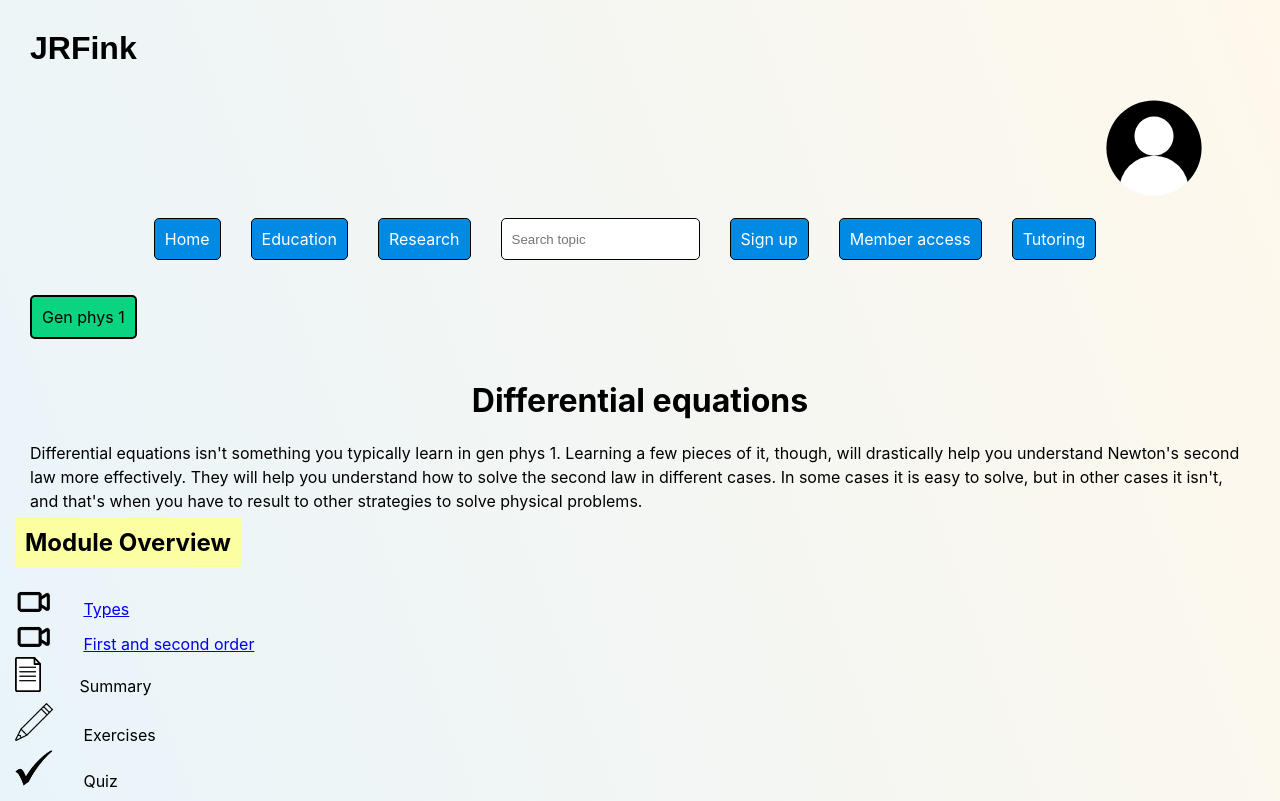
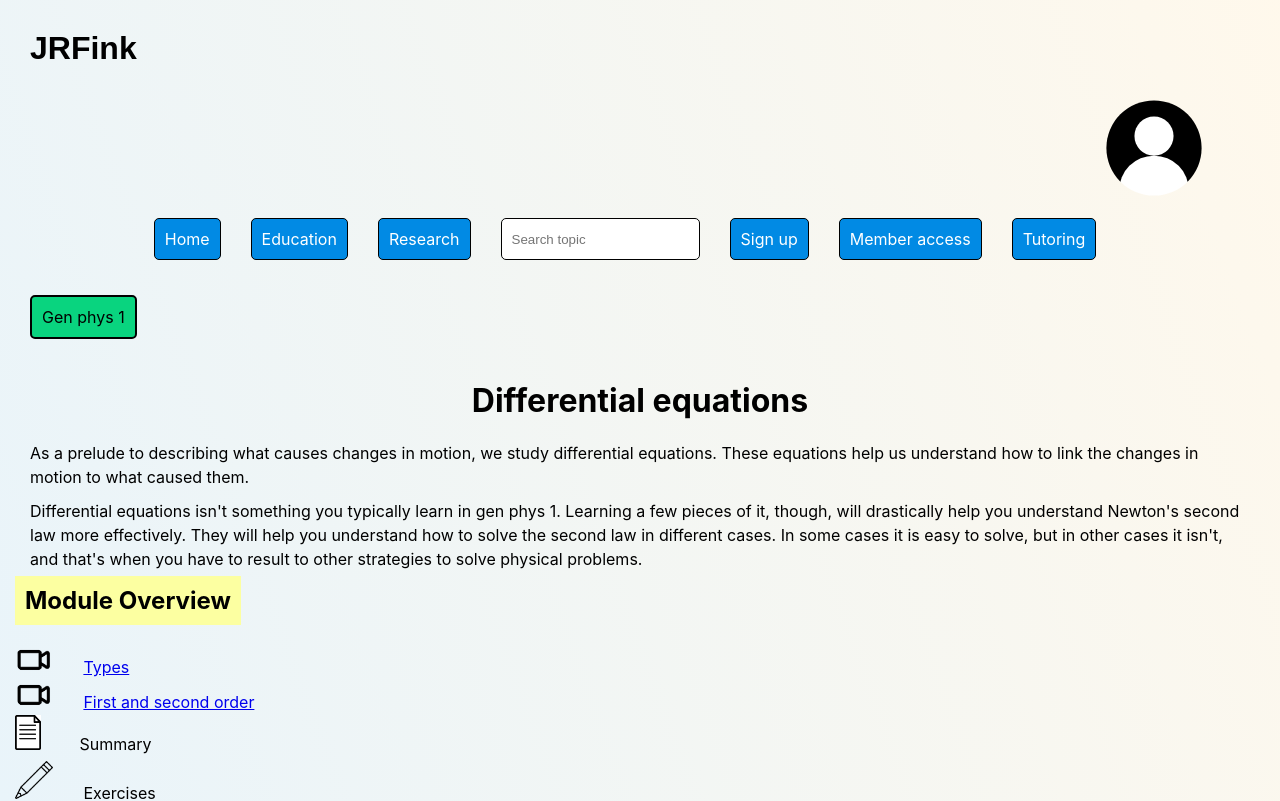
Before and after one commit to JRFink/jrfphyspagesnew, a Next.js app: page /education/gp1/diff in a window 1280 px wide. Shown: the top 801 px of the page. Built offline with nearby package versions, Linux system fonts and the light colour scheme.

Commit message:
Update index.tsx

```diff
--- a/pages/education/gp1/diff/index.tsx
+++ b/pages/education/gp1/diff/index.tsx
@@ -13,6 +13,9 @@ const Osc = () => {
             <h1 className={style.centerText}>
                 Differential equations
             </h1>
+<p>
+    As a prelude to describing what causes changes in motion, we study differential equations. These equations help us understand how to link the changes in motion to what caused them.
+</p>
             <p>
                 Differential equations isn&#39;t something you typically learn in gen phys 1. Learning a few pieces of it, though, will drastically help you understand Newton&#39;s second law more effectively. They will help you understand how to solve the second law in different cases. In some cases it is easy to solve, but in other cases it isn&#39;t, and that&#39;s when you have to result to other strategies to solve physical problems.
              </p>
```
